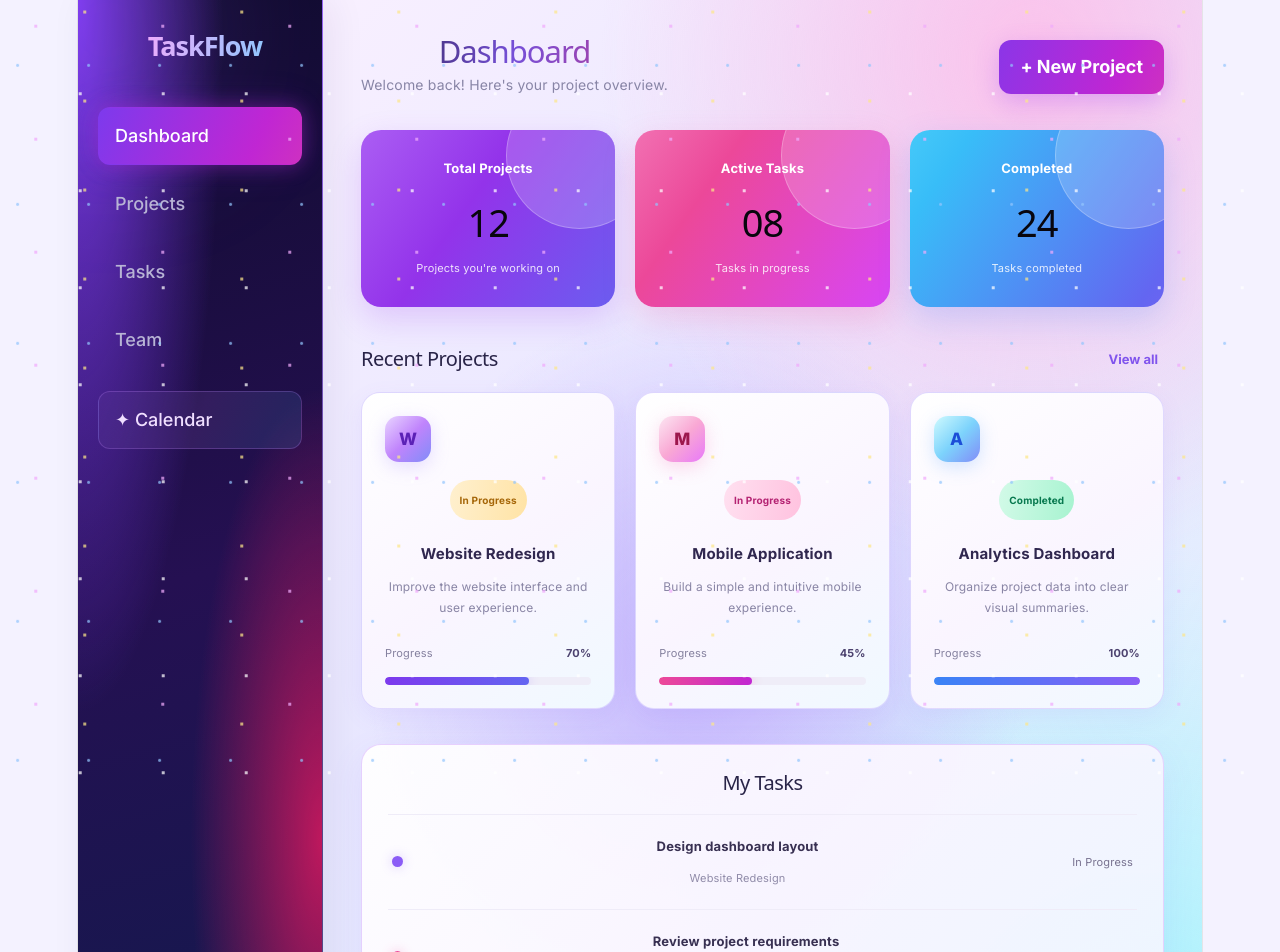
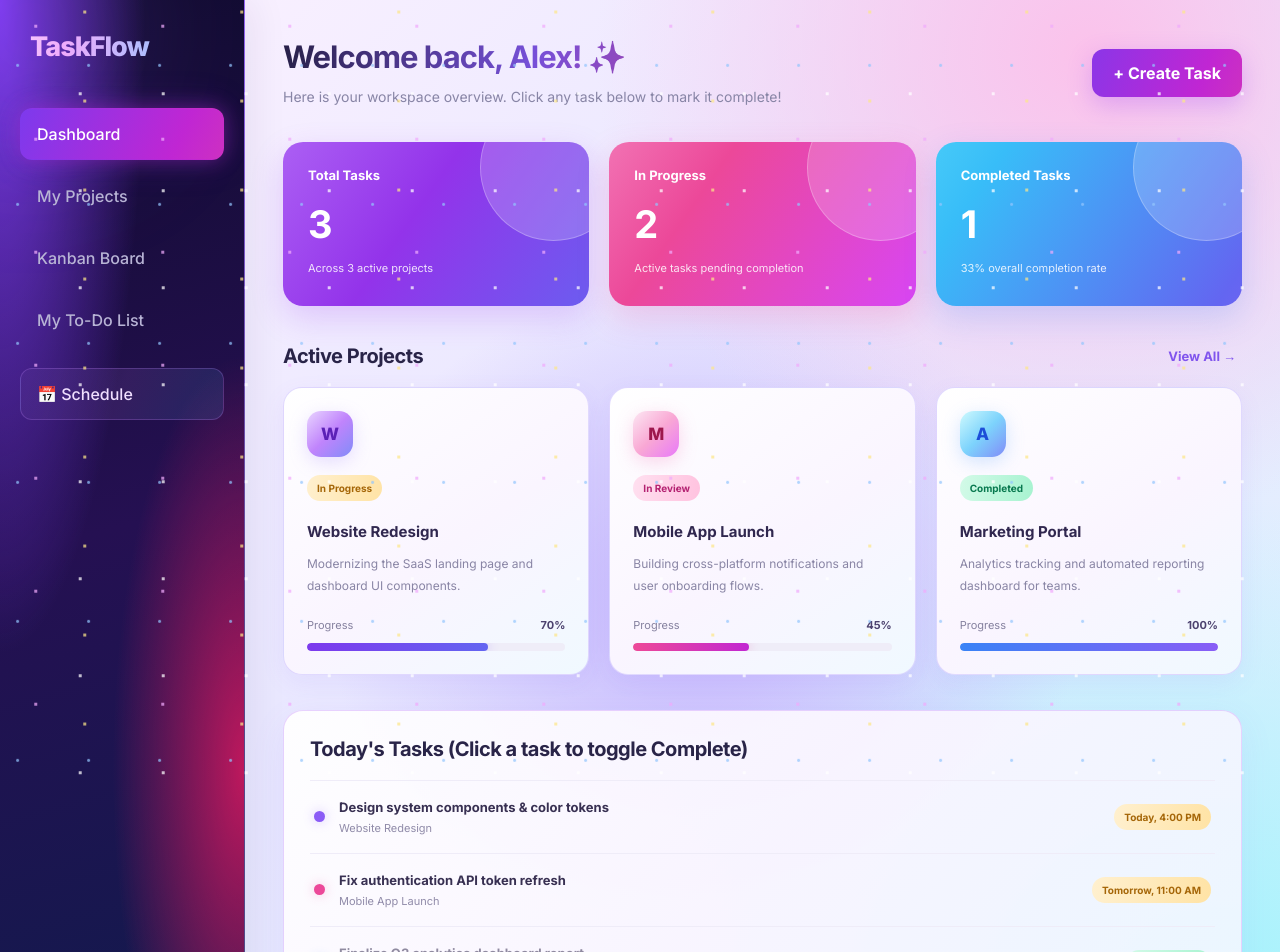
Before and after one commit to vishwajeethshikari/project-management-saas, a React app in the folder frontend/: page / in a window 1280 px wide. Shown: the top 952 px of the page. Built offline with nearby package versions, Linux system fonts and the light colour scheme; the HTML template or start-up script is replaced by a standard one.

Commit message:
migrate static dashboard to dynamic React state with working task creation and interactive KPIs

```diff
--- a/frontend/src/App.css
+++ b/frontend/src/App.css
@@ -933,3 +933,112 @@ button {
     animation: none;
   }
 }
+/* ===== PASTE THIS AT THE VERY BOTTOM OF YOUR App.css ===== */
+
+.modal-overlay {
+  position: fixed;
+  inset: 0;
+  background: rgba(16, 11, 46, 0.65);
+  backdrop-filter: blur(6px);
+  display: grid;
+  place-items: center;
+  z-index: 100;
+  animation: pageEnter 0.25s ease both;
+}
+
+.modal-card {
+  background: linear-gradient(145deg, #ffffff, #faf5ff 60%, #f0f9ff);
+  border: 1px solid #c4b5fd;
+  border-radius: 22px;
+  padding: 28px;
+  width: 90%;
+  max-width: 420px;
+  box-shadow: 0 20px 50px rgba(124, 58, 237, 0.25);
+  text-align: left;
+}
+
+.modal-header {
+  display: flex;
+  justify-content: space-between;
+  align-items: center;
+  margin-bottom: 20px;
+}
+
+.modal-header h3 {
+  margin: 0;
+  font-size: 20px;
+  background: linear-gradient(100deg, #272047, #7650d8, #bd398e);
+  -webkit-background-clip: text;
+  background-clip: text;
+  color: transparent;
+}
+
+.close-btn {
+  border: none;
+  background: #f3e8ff;
+  color: #6d28d9;
+  width: 32px;
+  height: 32px;
+  border-radius: 10px;
+  font-weight: 700;
+}
+
+.close-btn:hover {
+  background: #e9d5ff;
+}
+
+.form-group {
+  margin-bottom: 16px;
+}
+
+.form-group label {
+  display: block;
+  font-size: 12px;
+  font-weight: 700;
+  color: #4c426f;
+  margin-bottom: 6px;
+}
+
+.form-group input,
+.form-group select {
+  width: 100%;
+  padding: 12px 14px;
+  border-radius: 12px;
+  border: 1px solid #d8b4fe;
+  background: #ffffff;
+  font-family: inherit;
+  font-size: 13px;
+  color: #252344;
+  outline: none;
+}
+
+.form-group input:focus,
+.form-group select:focus {
+  border-color: #8b5cf6;
+  box-shadow: 0 0 0 3px rgba(139, 92, 246, 0.15);
+}
+
+.modal-actions {
+  display: flex;
+  justify-content: flex-end;
+  gap: 12px;
+  margin-top: 22px;
+}
+
+.secondary-btn {
+  border: 1px solid #d8b4fe;
+  background: white;
+  color: #6d28d9;
+  border-radius: 12px;
+  padding: 12px 18px;
+  font-weight: 600;
+}
+
+.task-row {
+  cursor: pointer;
+}
+
+.task-done h4 {
+  text-decoration: line-through;
+  opacity: 0.55;
+}
--- a/frontend/src/App.jsx
+++ b/frontend/src/App.jsx
@@ -1,70 +1,173 @@
+// src/App.jsx
+import React, { useState } from 'react';
+import './App.css';
 
-import './App.css'
+export default function App() {
+  // Active sidebar button state
+  const [activeNav, setActiveNav] = useState('Dashboard');
 
-function App() {
+  // Modal open/close state
+  const [isModalOpen, setIsModalOpen] = useState(false);
+
+  // Tasks state (Interactive!)
+  const [tasks, setTasks] = useState([
+    {
+      id: 1,
+      title: 'Design system components & color tokens',
+      project: 'Website Redesign',
+      due: 'Today, 4:00 PM',
+      color: 'purple-dot',
+      completed: false,
+    },
+    {
+      id: 2,
+      title: 'Fix authentication API token refresh',
+      project: 'Mobile App Launch',
+      due: 'Tomorrow, 11:00 AM',
+      color: 'pink-dot',
+      completed: false,
+    },
+    {
+      id: 3,
+      title: 'Finalize Q3 analytics dashboard report',
+      project: 'Marketing Portal',
+      due: 'Completed',
+      color: 'blue-dot',
+      completed: true,
+    },
+  ]);
+
+  // Form input states for creating a new task
+  const [taskTitle, setTaskTitle] = useState('');
+  const [taskProject, setTaskProject] = useState('Website Redesign');
+  const [taskDue, setTaskDue] = useState('Today, 6:00 PM');
+
+  // Dynamic Calculations for your 3 colorful Stat Cards
+  const totalTasks = tasks.length;
+  const completedTasks = tasks.filter((t) => t.completed).length;
+  const inProgressTasks = totalTasks - completedTasks;
+
+  // Function to add a new task from the modal
+  const handleAddTask = (e) => {
+    e.preventDefault();
+    if (!taskTitle.trim()) return;
+
+    // Pick dot color based on project
+    const dotColor =
+      taskProject === 'Website Redesign'
+        ? 'purple-dot'
+        : taskProject === 'Mobile App Launch'
+        ? 'pink-dot'
+        : 'blue-dot';
+
+    const newTask = {
+      id: Date.now(),
+      title: taskTitle,
+      project: taskProject,
+      due: taskDue,
+      color: dotColor,
+      completed: false,
+    };
+
+    setTasks([newTask, ...tasks]);
+    setTaskTitle('');
+    setIsModalOpen(false);
+  };
+
+  // Function to toggle task completed status when clicked
+  const toggleTaskStatus = (id) => {
+    setTasks(
+      tasks.map((task) =>
+        task.id === id ? { ...task, completed: !task.completed } : task
+      )
+    );
+  };
+
   return (
     <div className="dashboard">
+      {/* Vibrant Dark Sidebar */}
       <aside className="sidebar">
         <h2 className="logo">TaskFlow</h2>
-
         <nav>
-          <button className="nav-item active">Dashboard</button>
-          <button className="nav-item">Projects</button>
-          <button className="nav-item">Tasks</button>
-          <button className="nav-item">Team</button>
-          <button className="nav-item calendar-item">✦ Calendar</button>
+          {['Dashboard', 'My Projects', 'Kanban Board', 'My To-Do List'].map(
+            (item) => (
+              <button
+                key={item}
+                className={`nav-item ${activeNav === item ? 'active' : ''}`}
+                onClick={() => setActiveNav(item)}
+              >
+                {item}
+              </button>
+            )
+          )}
+          <button className="nav-item calendar-item">📅 Schedule</button>
         </nav>
 
         <div className="profile">
-          <div className="avatar">S</div>
+          <div className="avatar">AR</div>
           <div>
-            <h4>Student</h4>
+            <h4>Alex Rivera</h4>
             <p>Frontend Developer</p>
           </div>
         </div>
       </aside>
 
+      {/* Main Content */}
       <main className="main-content">
+        {/* Topbar */}
         <header className="topbar">
           <div>
-            <h1>Dashboard</h1>
-            <p>Welcome back! Here's your project overview.</p>
+            <h1>Welcome back, Alex! ✨</h1>
+            <p>
+              Here is your workspace overview. Click any task below to mark it
+              complete!
+            </p>
           </div>
-          <button className="primary-btn">+ New Project</button>
+          <button className="primary-btn" onClick={() => setIsModalOpen(true)}>
+            + Create Task
+          </button>
         </header>
 
+        {/* Colorful Overview Cards (Now Dynamic!) */}
         <section className="stats">
           <div className="stat-card purple">
-            <p>Total Projects</p>
-            <h2>12</h2>
-            <span>Projects you're working on</span>
+            <p>Total Tasks</p>
+            <h2>{totalTasks}</h2>
+            <span>Across 3 active projects</span>
           </div>
 
           <div className="stat-card pink">
-            <p>Active Tasks</p>
-            <h2>08</h2>
-            <span>Tasks in progress</span>
+            <p>In Progress</p>
+            <h2>{inProgressTasks}</h2>
+            <span>Active tasks pending completion</span>
           </div>
 
           <div className="stat-card blue">
-            <p>Completed</p>
-            <h2>24</h2>
-            <span>Tasks completed</span>
+            <p>Completed Tasks</p>
+            <h2>{completedTasks}</h2>
+            <span>
+              {totalTasks > 0
+                ? `${Math.round((completedTasks / totalTasks) * 100)}% overall completion rate`
+                : '0% completion rate'}
+            </span>
           </div>
         </section>
 
+        {/* Projects Section */}
         <section className="projects-section">
           <div className="section-heading">
-            <h2>Recent Projects</h2>
-            <button className="text-btn">View all</button>
+            <h2>Active Projects</h2>
+            <button className="text-btn">View All →</button>
           </div>
 
           <div className="project-grid">
-            <article className="project-card">
+            <div className="project-card">
               <div className="project-icon purple-icon">W</div>
               <span className="status progress">In Progress</span>
               <h3>Website Redesign</h3>
-              <p>Improve the website interface and user experience.</p>
+              <p>
+                Modernizing the SaaS landing page and dashboard UI components.
+              </p>
               <div className="progress-info">
                 <span>Progress</span>
                 <strong>70%</strong>
@@ -72,13 +175,15 @@ function App() {
               <div className="progress-bar">
                 <div className="progress-fill purple-fill"></div>
               </div>
-            </article>
+            </div>
 
-            <article className="project-card">
+            <div className="project-card">
               <div className="project-icon pink-icon">M</div>
-              <span className="status review">In Progress</span>
-              <h3>Mobile Application</h3>
-              <p>Build a simple and intuitive mobile experience.</p>
+              <span className="status review">In Review</span>
+              <h3>Mobile App Launch</h3>
+              <p>
+                Building cross-platform notifications and user onboarding flows.
+              </p>
               <div className="progress-info">
                 <span>Progress</span>
                 <strong>45%</strong>
@@ -86,13 +191,15 @@ function App() {
               <div className="progress-bar">
                 <div className="progress-fill pink-fill"></div>
               </div>
-            </article>
+            </div>
 
-            <article className="project-card">
+            <div className="project-card">
               <div className="project-icon blue-icon">A</div>
               <span className="status completed">Completed</span>
-              <h3>Analytics Dashboard</h3>
-              <p>Organize project data into clear visual summaries.</p>
+              <h3>Marketing Portal</h3>
+              <p>
+                Analytics tracking and automated reporting dashboard for teams.
+              </p>
               <div className="progress-info">
                 <span>Progress</span>
                 <strong>100%</strong>
@@ -100,43 +207,100 @@ function App() {
               <div className="progress-bar">
                 <div className="progress-fill blue-fill"></div>
               </div>
-            </article>
+            </div>
           </div>
         </section>
 
+        {/* Interactive Tasks Section */}
         <section className="tasks-section">
-          <h2>My Tasks</h2>
+          <h2>Today&apos;s Tasks (Click a task to toggle Complete)</h2>
 
-          <div className="task-row">
-            <span className="task-dot purple-dot"></span>
-            <div>
-              <h4>Design dashboard layout</h4>
-              <p>Website Redesign</p>
+          {tasks.map((task) => (
+            <div
+              key={task.id}
+              className={`task-row ${task.completed ? 'task-done' : ''}`}
+              onClick={() => toggleTaskStatus(task.id)}
+              title="Click to mark complete/incomplete"
+            >
+              <span className={`task-dot ${task.color}`}></span>
+              <div>
+                <h4>{task.title}</h4>
+                <p>{task.project}</p>
+              </div>
+              <span
+                className={`status ${
+                  task.completed ? 'completed' : 'progress'
+                }`}
+              >
+                {task.completed ? '✓ Completed' : task.due}
+              </span>
             </div>
-            <span className="task-label">In Progress</span>
-          </div>
-
-          <div className="task-row">
-            <span className="task-dot pink-dot"></span>
-            <div>
-              <h4>Review project requirements</h4>
-              <p>Mobile Application</p>
-            </div>
-            <span className="task-label">Pending</span>
-          </div>
-
-          <div className="task-row">
-            <span className="task-dot blue-dot"></span>
-            <div>
-              <h4>Prepare project documentation</h4>
-              <p>Analytics Dashboard</p>
-            </div>
-            <span className="task-label">Completed</span>
-          </div>
+          ))}
         </section>
       </main>
+
+      {/* Working "+ Create Task" Modal */}
+      {isModalOpen && (
+        <div className="modal-overlay">
+          <form className="modal-card" onSubmit={handleAddTask}>
+            <div className="modal-header">
+              <h3>Create New Task ✨</h3>
+              <button
+                type="button"
+                className="close-btn"
+                onClick={() => setIsModalOpen(false)}
+              >
+                ✕
+              </button>
+            </div>
+
+            <div className="form-group">
+              <label>Task Title</label>
+              <input
+                type="text"
+                required
+                placeholder="e.g. Build Kanban drag and drop"
+                value={taskTitle}
+                onChange={(e) => setTaskTitle(e.target.value)}
+              />
+            </div>
+
+            <div className="form-group">
+              <label>Select Project</label>
+              <select
+                value={taskProject}
+                onChange={(e) => setTaskProject(e.target.value)}
+              >
+                <option value="Website Redesign">Website Redesign</option>
+                <option value="Mobile App Launch">Mobile App Launch</option>
+                <option value="Marketing Portal">Marketing Portal</option>
+              </select>
+            </div>
+
+            <div className="form-group">
+              <label>Due Time / Deadline</label>
+              <input
+                type="text"
+                value={taskDue}
+                onChange={(e) => setTaskDue(e.target.value)}
+              />
+            </div>
+
+            <div className="modal-actions">
+              <button
+                type="button"
+                className="secondary-btn"
+                onClick={() => setIsModalOpen(false)}
+              >
+                Cancel
+              </button>
+              <button type="submit" className="primary-btn">
+                Add Task
+              </button>
+            </div>
+          </form>
+        </div>
+      )}
     </div>
-  )
+  );
 }
-
-export default App
--- a/frontend/src/index.css
+++ b/frontend/src/index.css
@@ -1,111 +1,10 @@
-:root {
-  --text: #6b6375;
-  --text-h: #08060d;
-  --bg: #fff;
-  --border: #e5e4e7;
-  --code-bg: #f4f3ec;
-  --accent: #aa3bff;
-  --accent-bg: rgba(170, 59, 255, 0.1);
-  --accent-border: rgba(170, 59, 255, 0.5);
-  --social-bg: rgba(244, 243, 236, 0.5);
-  --shadow:
-    rgba(0, 0, 0, 0.1) 0 10px 15px -3px, rgba(0, 0, 0, 0.05) 0 4px 6px -2px;
-
-  --sans: system-ui, 'Segoe UI', Roboto, sans-serif;
-  --heading: system-ui, 'Segoe UI', Roboto, sans-serif;
-  --mono: ui-monospace, Consolas, monospace;
-
-  font: 18px/145% var(--sans);
-  letter-spacing: 0.18px;
-  color-scheme: light dark;
-  color: var(--text);
-  background: var(--bg);
-  font-synthesis: none;
-  text-rendering: optimizeLegibility;
-  -webkit-font-smoothing: antialiased;
-  -moz-osx-font-smoothing: grayscale;
-
-  @media (max-width: 1024px) {
-    font-size: 16px;
-  }
-}
-
-@media (prefers-color-scheme: dark) {
-  :root {
-    --text: #9ca3af;
-    --text-h: #f3f4f6;
-    --bg: #16171d;
-    --border: #2e303a;
-    --code-bg: #1f2028;
-    --accent: #c084fc;
-    --accent-bg: rgba(192, 132, 252, 0.15);
-    --accent-border: rgba(192, 132, 252, 0.5);
-    --social-bg: rgba(47, 48, 58, 0.5);
-    --shadow:
-      rgba(0, 0, 0, 0.4) 0 10px 15px -3px, rgba(0, 0, 0, 0.25) 0 4px 6px -2px;
-  }
-
-  #social .button-icon {
-    filter: invert(1) brightness(2);
-  }
-}
-
+/* src/index.css */
 body {
   margin: 0;
+  padding: 0;
 }
 
 #root {
-  width: 1126px;
-  max-width: 100%;
-  margin: 0 auto;
-  text-align: center;
-  border-inline: 1px solid var(--border);
-  min-height: 100svh;
-  display: flex;
-  flex-direction: column;
-  box-sizing: border-box;
+  width: 100%;
+  min-height: 100vh;
 }
-
-h1,
-h2 {
-  font-family: var(--heading);
-  font-weight: 500;
-  color: var(--text-h);
-}
-
-h1 {
-  font-size: 56px;
-  letter-spacing: -1.68px;
-  margin: 32px 0;
-  @media (max-width: 1024px) {
-    font-size: 36px;
-    margin: 20px 0;
-  }
-}
-h2 {
-  font-size: 24px;
-  line-height: 118%;
-  letter-spacing: -0.24px;
-  margin: 0 0 8px;
-  @media (max-width: 1024px) {
-    font-size: 20px;
-  }
-}
-p {
-  margin: 0;
-}
-
-code,
-.counter {
-  font-family: var(--mono);
-  display: inline-flex;
-  border-radius: 4px;
-  color: var(--text-h);
-}
-
-code {
-  font-size: 15px;
-  line-height: 135%;
-  padding: 4px 8px;
-  background: var(--code-bg);
-}
```
Also changed, not shown: 1 other file (tests, documents, lock files or other folders).
